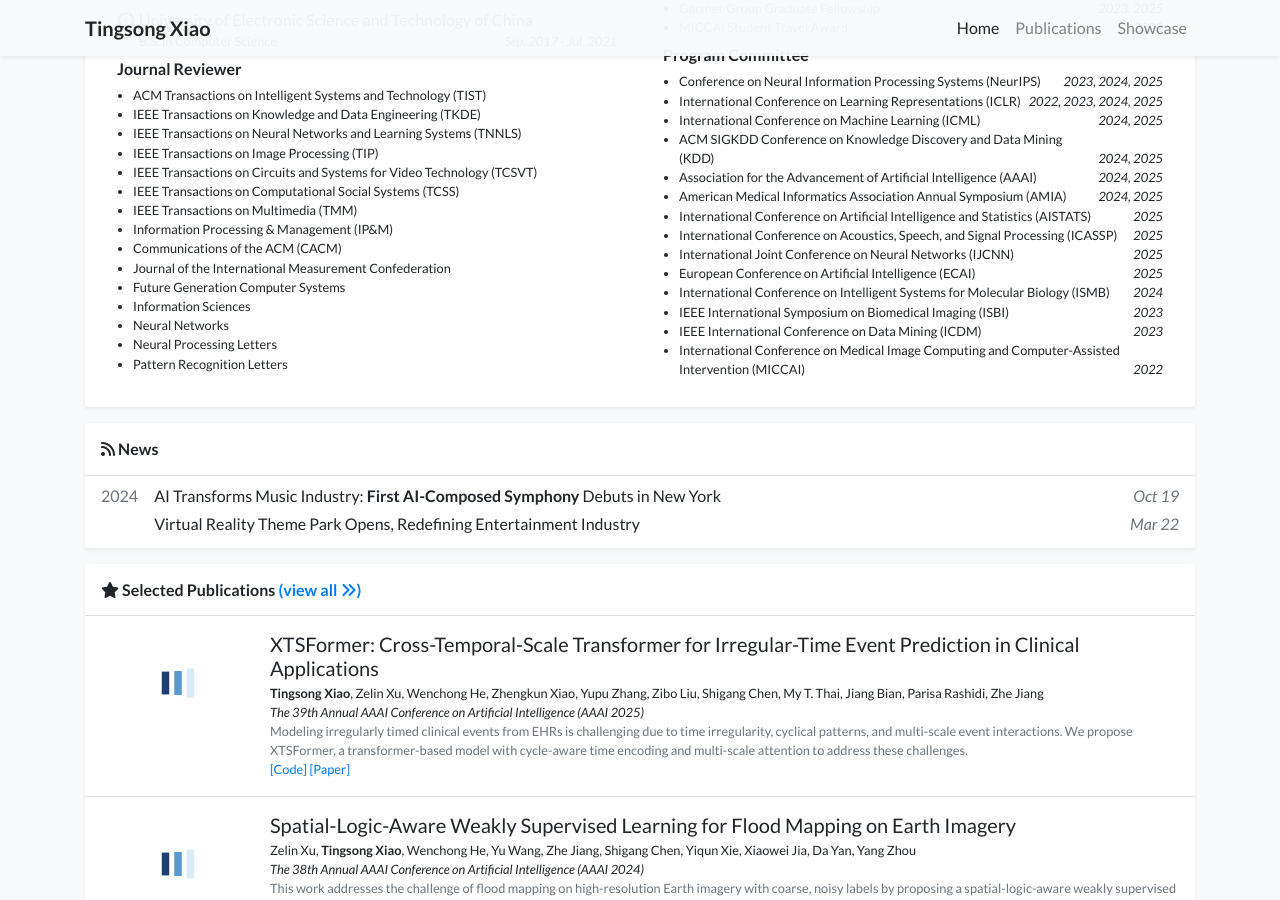
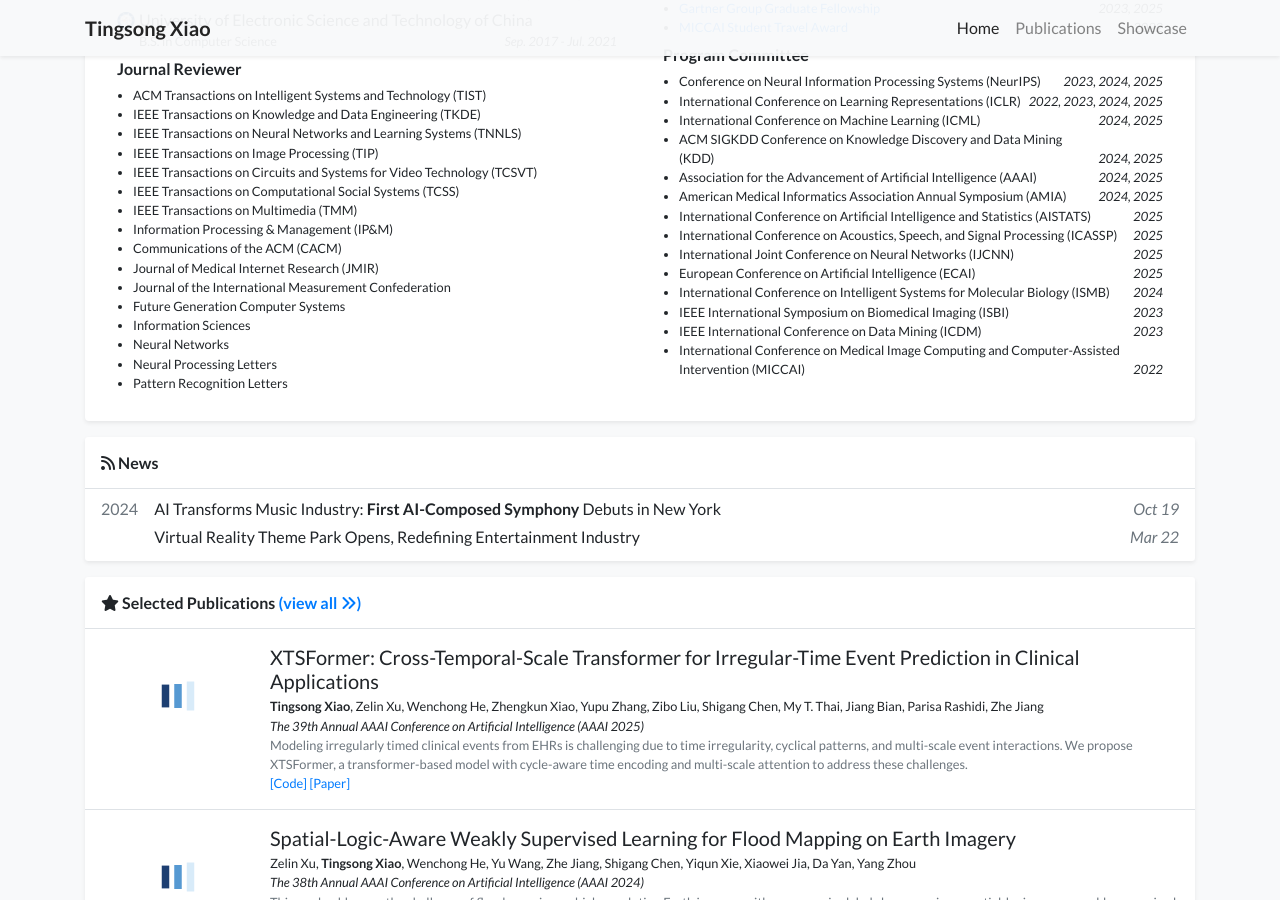
Before and after one commit to xiaotingsong/xiaotingsong.github.io, a Jekyll site: the page built from index.html, in a window 1280 px wide and 900 px high, scrolled down 855 px. Built offline with Jekyll 4.4.1, drawn with Linux system fonts in a browser that asks for light colours; nearby versions of some CDN libraries; a style sheet for code colours, icons or effects is not loaded.

Commit message:
Update profile.yml

```diff
--- a/_data/profile.yml
+++ b/_data/profile.yml
@@ -98,6 +98,7 @@ service_journal:
 - name: IEEE Transactions on Multimedia (TMM)
 - name: Information Processing & Management (IP&M)
 - name: Communications of the ACM (CACM)
+- name: Journal of Medical Internet Research (JMIR)
 - name: Journal of the International Measurement Confederation
 - name: Future Generation Computer Systems
 - name: Information Sciences
```
